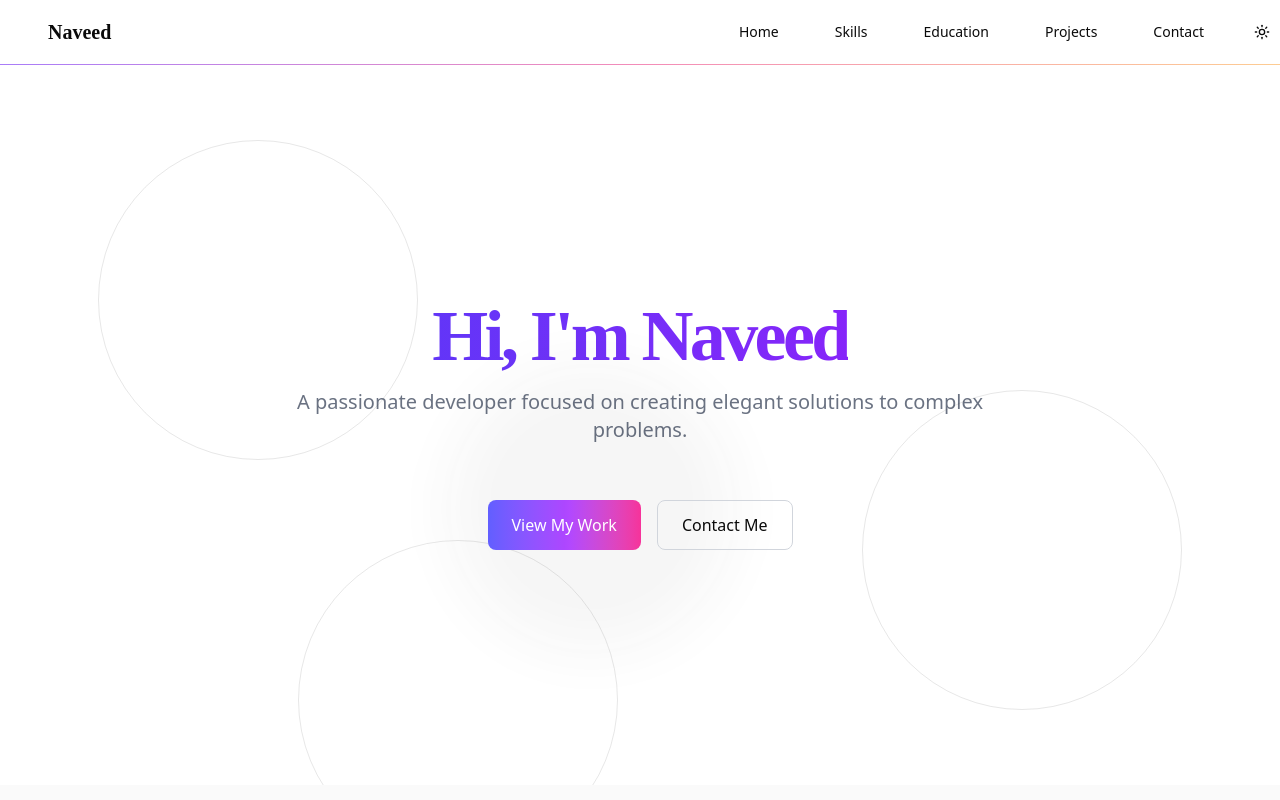
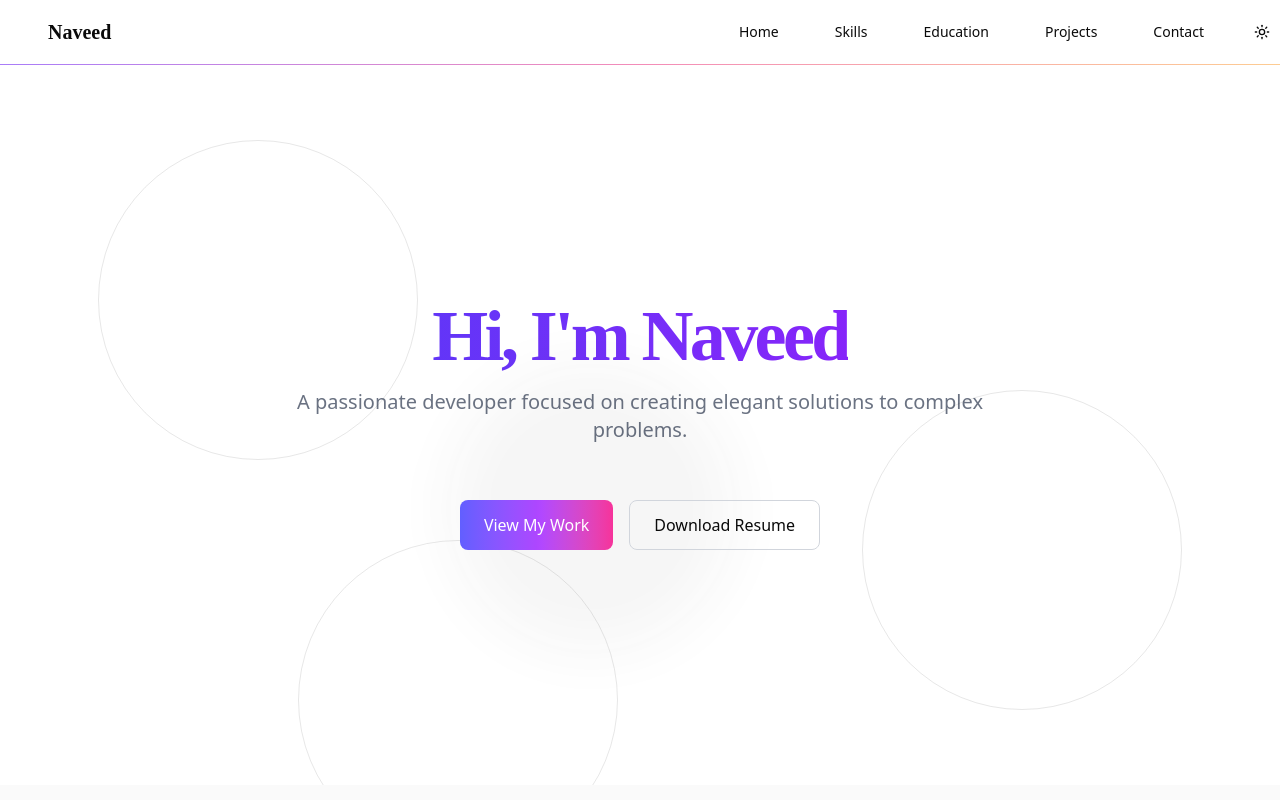
Before and after one commit to NaveedAfraz/Portfolio, a React (Vite) app in the folder frontend/: page / in a window 1280 px wide. Shown: the top 800 px of the page. Built offline with nearby package versions, Linux system fonts and the light colour scheme.

Commit message:
added resume

```diff
--- a/frontend/src/components/sections/Hero.jsx
+++ b/frontend/src/components/sections/Hero.jsx
@@ -100,12 +100,11 @@ const Hero = () => {
           >
             View My Work
           </button>
-          <button
-            onClick={() => scrollToSection("contact")}
-            className="cursor-pointer px-6 py-3 hover:scale-105 transition-transform rounded-md border border-gray-300 dark:border-gray-700 font-medium"
-          >
-            Contact Me
-          </button>
+          <a href="/NaveedAfrazResume.pdf" download="NaveedAfrazResume.pdf">
+            <button className="cursor-pointer px-6 py-3 hover:scale-105 transition-transform rounded-md border border-gray-300 dark:border-gray-700 font-medium">
+              Download Resume
+            </button>
+          </a>
         </div>
       </div>
 
```
Also changed, not shown: 1 other file (tests, documents, lock files or other folders).
